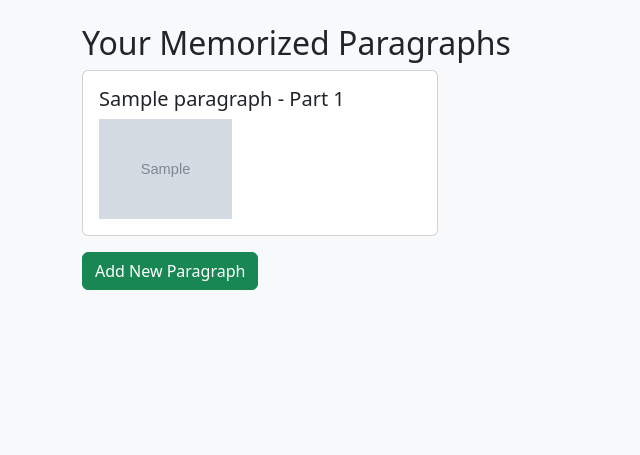
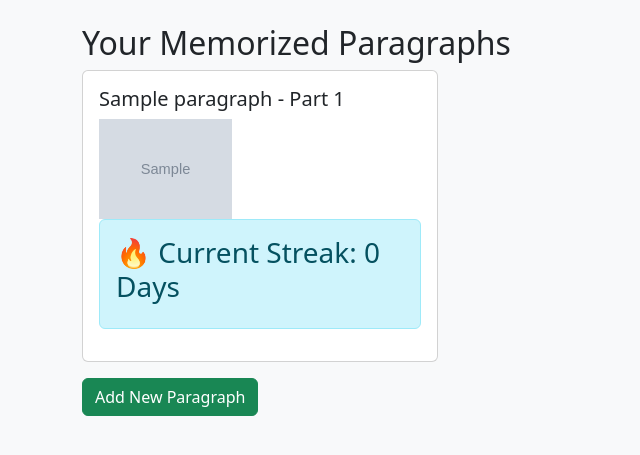
Before and after one commit to mastewalshiferaw/EOTC_related, a Django app: page / in a window 1280 px wide. Shown: the part 56-511 px from the top of the page, without its empty margins (0-640 px from the left). Run offline with Django 5.2, Linux system fonts and the light colour scheme; a user stored in the database is signed in; tables that the repository leaves empty hold one stand-in row (values such as "Sample post"); grey boxes marked "Sample" are stand-in pictures.

Commit message:
streak calculator added

```diff
--- a/wudase_tr/tracker/templates/tracker/dashboard.html
+++ b/wudase_tr/tracker/templates/tracker/dashboard.html
@@ -8,6 +8,10 @@
             <div class="card-body">
                 <h5 class="card-title">{{ p.day_name }} - Part {{ p.order_index }}</h5>
                 <img src="{{ p.image.url }}" class="img-fluid" style="height: 100px;">
+
+                <div class="alert alert-info">
+    <h3>🔥 Current Streak: {{ streak }} Days</h3>
+</div>
             </div>
         </div>
     </div>
--- a/wudase_tr/tracker/views.py
+++ b/wudase_tr/tracker/views.py
@@ -2,11 +2,23 @@ from django.shortcuts import render, redirect, get_object_or_404
 from django.utils import timezone
 from .models import Paragraph, DailyReview
 from .forms import ParagraphForm
+from django.contrib import messages
+from datetime import date, timedelta
 import random
 
 def dashboard(request):
-    # Calculate streak (simple version)
-    streak = DailyReview.objects.filter(user=request.user).count()
+    # Streak Logic: Count how many consecutive days in a row the user has reviewed
+    # Get all unique dates the user reviewed anything
+    reviewed_dates = DailyReview.objects.filter(user=request.user).values_list('date', flat=True).order_by('-date')
+
+    streak = 0
+    current_date = date.today()
+
+    # Check today, then yesterday, then the day before...
+    while current_date in reviewed_dates:
+        streak += 1
+        current_date -= timedelta(days=1)
+
     paragraphs = Paragraph.objects.filter(user=request.user)
     return render(request, 'tracker/dashboard.html', {
         'paragraphs': paragraphs,
@@ -30,7 +42,7 @@ def daily_recall(request):
         para_id = request.POST.get('para_id')
         para = get_object_or_404(Paragraph, id=para_id)
 
-        # 1. Mark paragraph as reviewed
+        # 1. Update paragraph's last_reviewed date
         para.last_reviewed = timezone.now().date()
         para.save()
 
@@ -39,15 +51,17 @@ def daily_recall(request):
         daily_log, created = DailyReview.objects.get_or_create(user=request.user, date=today)
         daily_log.paragraphs_reviewed.add(para)
 
+        messages.success(request, "Recorded! Keep going.")
         return redirect('daily_recall')
 
     # Get paragraphs NOT reviewed today
-    to_review = Paragraph.objects.filter(user=request.user).exclude(
-        last_reviewed=timezone.now().date()
-    ).order_by('last_reviewed')
+    today = timezone.now().date()
+    to_review = Paragraph.objects.filter(user=request.user).exclude(last_reviewed=today)
 
     if not to_review.exists():
         return render(request, 'tracker/finished.html')
 
-    challenge = to_review.first()
+    # Pick the oldest reviewed one (or random if you prefer)
+    challenge = to_review.order_by('last_reviewed').first()
+
     return render(request, 'tracker/recall.html', {'para': challenge})
```
